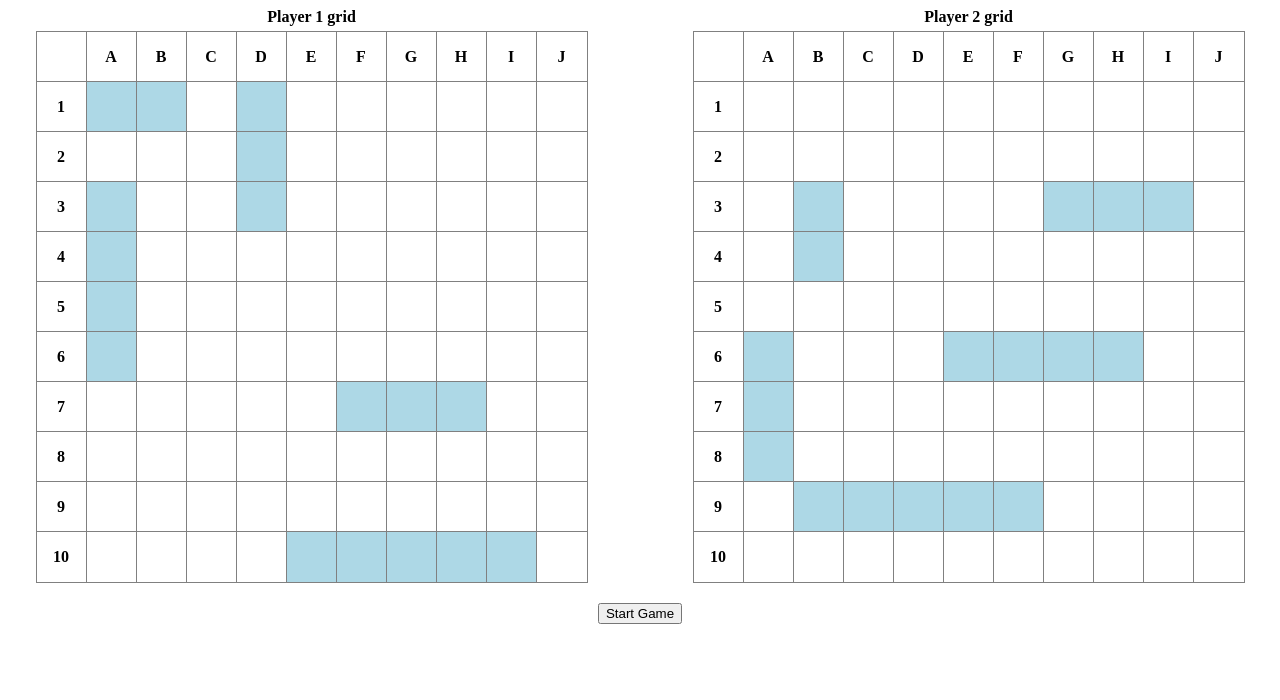
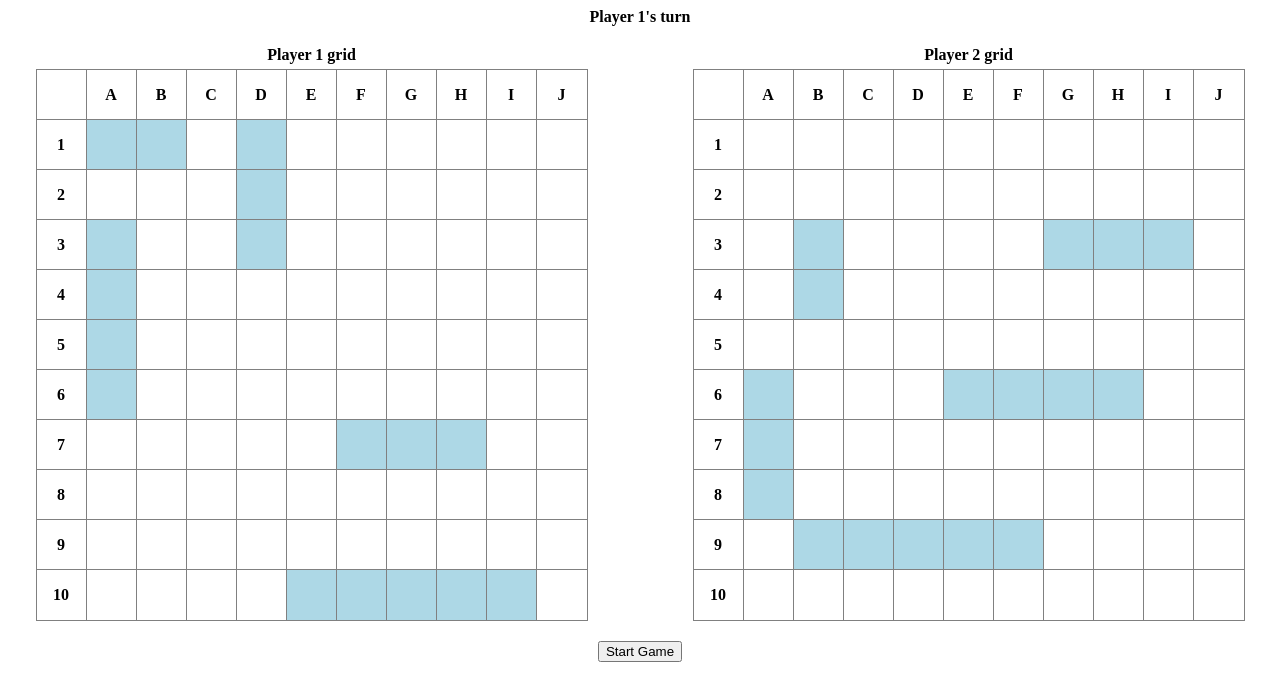
Before and after one commit to Sasquatch8946/Odin-Battleship, a website built with webpack: page src/template.html in a window 1280 px wide. Built offline with nearby package versions, Linux system fonts and the light colour scheme; what pubsub-js would draw is missing.

Commit message:
feat: add a banner message at the top that says which player's turn it is

```diff
--- a/src/DisplayController.js
+++ b/src/DisplayController.js
@@ -10,6 +10,7 @@ const DisplayController = (function () {
     const setCurrentPlayer = function (player) {
         currentPlayer = player;
     }
+
 
     let currentPlayer;
     let players;
@@ -24,10 +25,16 @@ const DisplayController = (function () {
         return currentPlayer;
     }
 
+    const setBannerMessage = function (msg) {
+        const msgDiv = document.querySelector("div.messages");
+        msgDiv.innerText = msg;
+    }
+
     const nextTurn = function () {
         const currentPlayer = getCurrentPlayer();
         const nextPlayer = players.filter((p) => p != currentPlayer)[0];
         setCurrentPlayer(nextPlayer);
+        setBannerMessage(`${nextPlayer.name}'s turn`);
         activateGameboard();
     }
 
--- a/src/styles.css
+++ b/src/styles.css
@@ -110,14 +110,6 @@ span.z::after {
     margin-left: -1px;
 }
 
-/* the below declaration assumes
-we are adding innertext*/
-/*.column {
-    display: flex;
-    justify-content: center;
-    align-items: center;
-}*/
-
 span.miss-dot {
     position: absolute;
     top: 50%;
@@ -127,3 +119,10 @@ span.miss-dot {
     border-radius: 50%;
     background: #333;
 }
+
+.messages {
+    display: flex;
+    justify-content: center;
+    align-items: center;
+    font-weight: bold;
+}
--- a/src/template.html
+++ b/src/template.html
@@ -7,6 +7,7 @@
 </head>
 <body>
     <div class="bigger-container">
+        <div class="messages">Player 1's turn</div>
         <div class="container"></div>
         <button>Start Game</button>
     </div>
```
